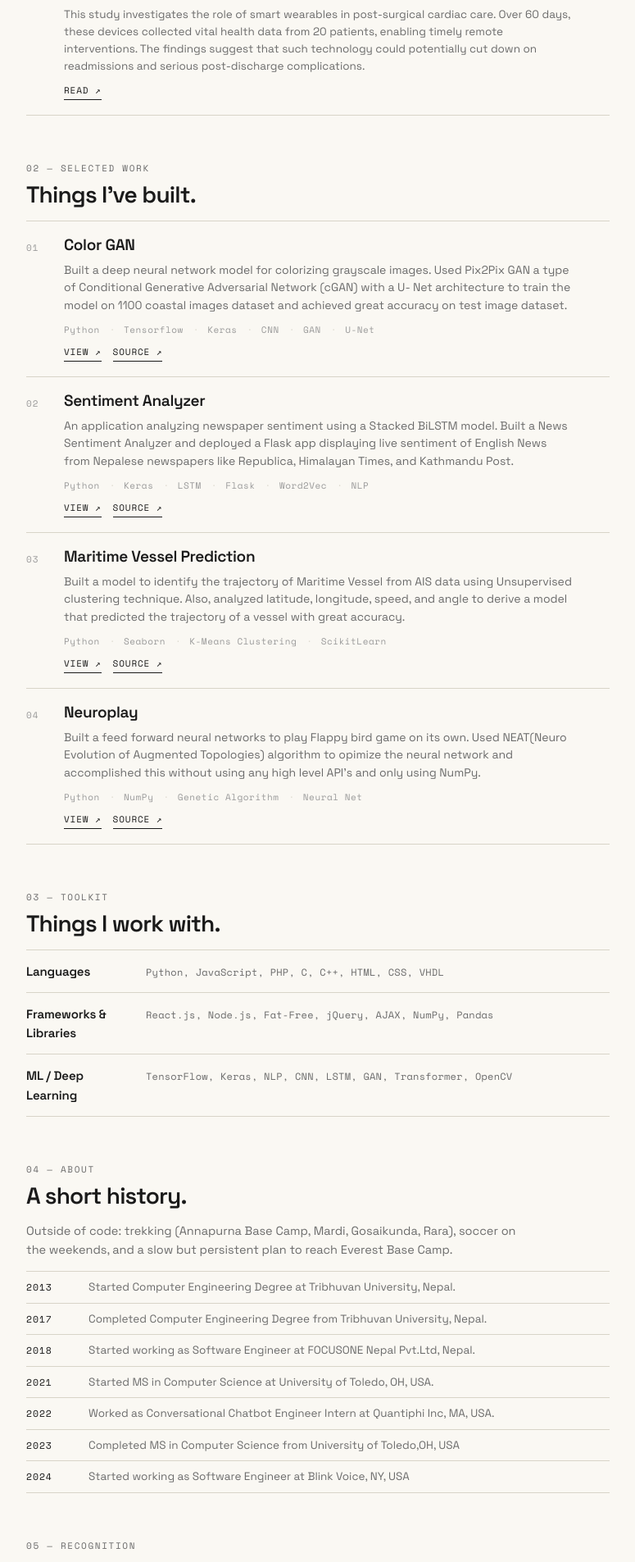
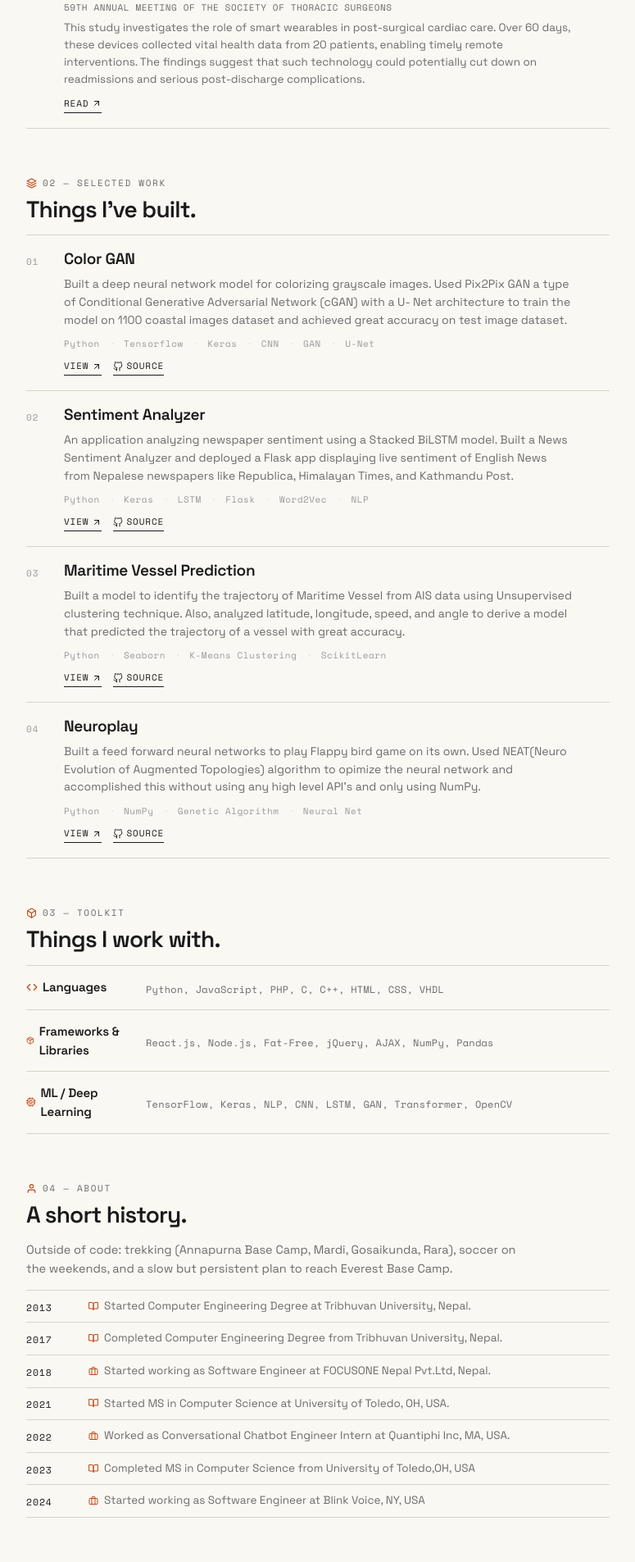
Before and after one commit to prashishpaudel/prashishpaudel.github.io, a Next.js app: page / in a window 1280 px wide. Shown: the part 815-2720 px from the top of the page at 82% size, without its empty margins (252-1027 px from the left). Built offline with nearby package versions, Linux system fonts and the light colour scheme; a web font is replaced by a local one.

Commit message:
- Section labels get accent-colored icons (book, layers, box, user, award)    - Hero eyebrow gets location pin    - Tech groups get code/package/cpu icons per category    - Timeline auto-picks briefcase vs book icon based on event text    - Project and publication links get arrow / GitHub icons

```diff
--- a/src/components/Acomplishments/Acomplishments.js
+++ b/src/components/Acomplishments/Acomplishments.js
@@ -1,4 +1,5 @@
 import React from 'react';
+import { FiAward } from 'react-icons/fi';
 
 import { Section, SectionLabel, SectionTitle } from '../../styles/GlobalComponents';
 import { Award, AwardList, AwardText } from './AcomplishmentsStyles';
@@ -12,7 +13,7 @@ const awards = [
 
 const Acomplishments = () => (
   <Section>
-    <SectionLabel>05 — Recognition</SectionLabel>
+    <SectionLabel><FiAward size="1.3rem" />05 — Recognition</SectionLabel>
     <SectionTitle>Certifications & awards.</SectionTitle>
     <AwardList>
       {awards.map((text, i) => (
--- a/src/components/Hero/Hero.js
+++ b/src/components/Hero/Hero.js
@@ -1,10 +1,14 @@
 import React from 'react';
+import { FiMapPin } from 'react-icons/fi';
 
 import { Bio, BioMuted, Eyebrow, HeroWrap, NameTitle } from './HeroStyles';
 
 const Hero = () => (
   <HeroWrap>
-    <Eyebrow>Software Engineer · ML / NLP · New York</Eyebrow>
+    <Eyebrow>
+      <FiMapPin size="1.3rem" />
+      Software Engineer · ML / NLP · New York
+    </Eyebrow>
     <NameTitle>
       Prashish <em>Paudel</em>
     </NameTitle>
--- a/src/components/Hero/HeroStyles.js
+++ b/src/components/Hero/HeroStyles.js
@@ -9,12 +9,19 @@ export const HeroWrap = styled.section`
 `;
 
 export const Eyebrow = styled.p`
+  display: inline-flex;
+  align-items: center;
+  gap: 0.7rem;
   font-family: ${(props) => props.theme.fonts.mono};
   font-size: 1.15rem;
   letter-spacing: 0.15em;
   text-transform: uppercase;
   color: ${(props) => props.theme.colors.muted};
   margin-bottom: 1.2rem;
+
+  svg {
+    color: ${(props) => props.theme.colors.accent};
+  }
 `;
 
 export const NameTitle = styled.h1`
--- a/src/components/Projects/Projects.js
+++ b/src/components/Projects/Projects.js
@@ -1,4 +1,5 @@
 import React from 'react';
+import { FiArrowUpRight, FiGithub, FiLayers } from 'react-icons/fi';
 
 import { projects } from '../../constants/constants';
 import { Section, SectionLabel, SectionTitle } from '../../styles/GlobalComponents';
@@ -19,7 +20,7 @@ const pad = (n) => String(n).padStart(2, '0');
 
 const Projects = () => (
   <Section id="work">
-    <SectionLabel>02 — Selected Work</SectionLabel>
+    <SectionLabel><FiLayers size="1.3rem" />02 — Selected Work</SectionLabel>
     <SectionTitle>Things I’ve built.</SectionTitle>
     <ProjectList>
       {projects.map((p, i) => (
@@ -35,10 +36,10 @@ const Projects = () => (
             </TagRow>
             <Links>
               <ExternalLinks href={p.visit} target="_blank" rel="noreferrer">
-                View ↗
+                View <FiArrowUpRight size="1.2rem" />
               </ExternalLinks>
               <ExternalLinks href={p.source} target="_blank" rel="noreferrer">
-                Source ↗
+                <FiGithub size="1.2rem" /> Source
               </ExternalLinks>
             </Links>
           </ProjectBody>
--- a/src/components/Projects/ProjectsStyles.js
+++ b/src/components/Projects/ProjectsStyles.js
@@ -85,6 +85,9 @@ export const Links = styled.div`
 `;
 
 export const ExternalLinks = styled.a`
+  display: inline-flex;
+  align-items: center;
+  gap: 0.4rem;
   font-family: ${(props) => props.theme.fonts.mono};
   font-size: 1.1rem;
   letter-spacing: 0.08em;
--- a/src/components/Publication/Publication.js
+++ b/src/components/Publication/Publication.js
@@ -1,4 +1,5 @@
 import React from 'react';
+import { FiArrowUpRight, FiBookOpen } from 'react-icons/fi';
 
 import { publications } from '../../constants/constants';
 import { Section, SectionLabel, SectionTitle } from '../../styles/GlobalComponents';
@@ -18,7 +19,7 @@ const pad = (n) => String(n).padStart(2, '0');
 
 const Publication = () => (
   <Section id="research">
-    <SectionLabel>01 — Research</SectionLabel>
+    <SectionLabel><FiBookOpen size="1.3rem" />01 — Research</SectionLabel>
     <SectionTitle>Published work.</SectionTitle>
     <PubList>
       {publications.map((p, i) => (
@@ -30,7 +31,7 @@ const Publication = () => (
             <PubDesc>{p.description}</PubDesc>
             <Links>
               <ExternalLinks href={p.source} target="_blank" rel="noreferrer">
-                Read ↗
+                Read <FiArrowUpRight size="1.2rem" />
               </ExternalLinks>
             </Links>
           </PubBody>
--- a/src/components/Publication/PublicationStyles.js
+++ b/src/components/Publication/PublicationStyles.js
@@ -72,6 +72,9 @@ export const Links = styled.div`
 `;
 
 export const ExternalLinks = styled.a`
+  display: inline-flex;
+  align-items: center;
+  gap: 0.4rem;
   font-family: ${(props) => props.theme.fonts.mono};
   font-size: 1.1rem;
   letter-spacing: 0.08em;
--- a/src/components/Technologies/Technologies.js
+++ b/src/components/Technologies/Technologies.js
@@ -1,18 +1,22 @@
 import React from 'react';
+import { FiBox, FiCode, FiCpu, FiPackage } from 'react-icons/fi';
 
 import { Section, SectionLabel, SectionTitle } from '../../styles/GlobalComponents';
 import { Group, GroupTitle, Stack, TagLine } from './TechnologiesStyles';
 
 const groups = [
   {
+    icon: <FiCode size="1.4rem" />,
     title: 'Languages',
     items: 'Python, JavaScript, PHP, C, C++, HTML, CSS, VHDL',
   },
   {
+    icon: <FiPackage size="1.4rem" />,
     title: 'Frameworks & Libraries',
     items: 'React.js, Node.js, Fat-Free, jQuery, AJAX, NumPy, Pandas',
   },
   {
+    icon: <FiCpu size="1.4rem" />,
     title: 'ML / Deep Learning',
     items: 'TensorFlow, Keras, NLP, CNN, LSTM, GAN, Transformer, OpenCV',
   },
@@ -20,12 +24,12 @@ const groups = [
 
 const Technologies = () => (
   <Section id="tech">
-    <SectionLabel>03 — Toolkit</SectionLabel>
+    <SectionLabel><FiBox size="1.3rem" />03 — Toolkit</SectionLabel>
     <SectionTitle>Things I work with.</SectionTitle>
     <Stack>
       {groups.map((g) => (
         <Group key={g.title}>
-          <GroupTitle>{g.title}</GroupTitle>
+          <GroupTitle>{g.icon}{g.title}</GroupTitle>
           <TagLine>{g.items}</TagLine>
         </Group>
       ))}
--- a/src/components/Technologies/TechnologiesStyles.js
+++ b/src/components/Technologies/TechnologiesStyles.js
@@ -20,12 +20,19 @@ export const Group = styled.div`
 `;
 
 export const GroupTitle = styled.h4`
+  display: inline-flex;
+  align-items: center;
+  gap: 0.6rem;
   font-family: ${(props) => props.theme.fonts.display};
   font-weight: 600;
   font-size: 1.5rem;
   letter-spacing: -0.01em;
   color: ${(props) => props.theme.colors.ink};
   margin: 0;
+
+  svg {
+    color: ${(props) => props.theme.colors.accent};
+  }
 `;
 
 export const TagLine = styled.p`
--- a/src/components/TimeLine/TimeLine.js
+++ b/src/components/TimeLine/TimeLine.js
@@ -1,12 +1,24 @@
 import React from 'react';
+import { FiBriefcase, FiBookOpen as FiEducation, FiClock, FiUser } from 'react-icons/fi';
 
 import { TimeLineData } from '../../constants/constants';
 import { Section, SectionLabel, SectionTitle } from '../../styles/GlobalComponents';
 import { AboutText, Event, TimeList, TimeRow, Year } from './TimeLineStyles';
 
+const pickIcon = (text) => {
+  const t = text.toLowerCase();
+  if (t.includes('degree') || t.includes('ms ') || t.includes('university') || t.includes('completed')) {
+    return <FiEducation size="1.2rem" />;
+  }
+  if (t.includes('working') || t.includes('worked') || t.includes('engineer') || t.includes('intern')) {
+    return <FiBriefcase size="1.2rem" />;
+  }
+  return <FiClock size="1.2rem" />;
+};
+
 const Timeline = () => (
   <Section id="about">
-    <SectionLabel>04 — About</SectionLabel>
+    <SectionLabel><FiUser size="1.3rem" />04 — About</SectionLabel>
     <SectionTitle>A short history.</SectionTitle>
     <AboutText>
       Outside of code: trekking (Annapurna Base Camp, Mardi, Gosaikunda, Rara),
@@ -17,7 +29,10 @@ const Timeline = () => (
       {TimeLineData.map((item, i) => (
         <TimeRow key={i}>
           <Year>{item.year}</Year>
-          <Event>{item.text}</Event>
+          <Event>
+            {pickIcon(item.text)}
+            <span>{item.text}</span>
+          </Event>
         </TimeRow>
       ))}
     </TimeList>
--- a/src/components/TimeLine/TimeLineStyles.js
+++ b/src/components/TimeLine/TimeLineStyles.js
@@ -37,7 +37,15 @@ export const Year = styled.span`
 `;
 
 export const Event = styled.span`
+  display: inline-flex;
+  align-items: center;
+  gap: 0.7rem;
   font-size: 1.35rem;
   line-height: 1.45;
   color: ${(props) => props.theme.colors.muted};
+
+  svg {
+    color: ${(props) => props.theme.colors.accent};
+    flex-shrink: 0;
+  }
 `;
--- a/src/styles/GlobalComponents/index.js
+++ b/src/styles/GlobalComponents/index.js
@@ -13,12 +13,20 @@ export const Section = styled.section`
 `;
 
 export const SectionLabel = styled.p`
+  display: inline-flex;
+  align-items: center;
+  gap: 0.7rem;
   font-family: ${(props) => props.theme.fonts.mono};
   font-size: 1.1rem;
   letter-spacing: 0.15em;
   text-transform: uppercase;
   color: ${(props) => props.theme.colors.muted};
   margin-bottom: 0.8rem;
+
+  svg {
+    color: ${(props) => props.theme.colors.accent};
+    flex-shrink: 0;
+  }
 `;
 
 export const SectionTitle = styled.h2`
```
